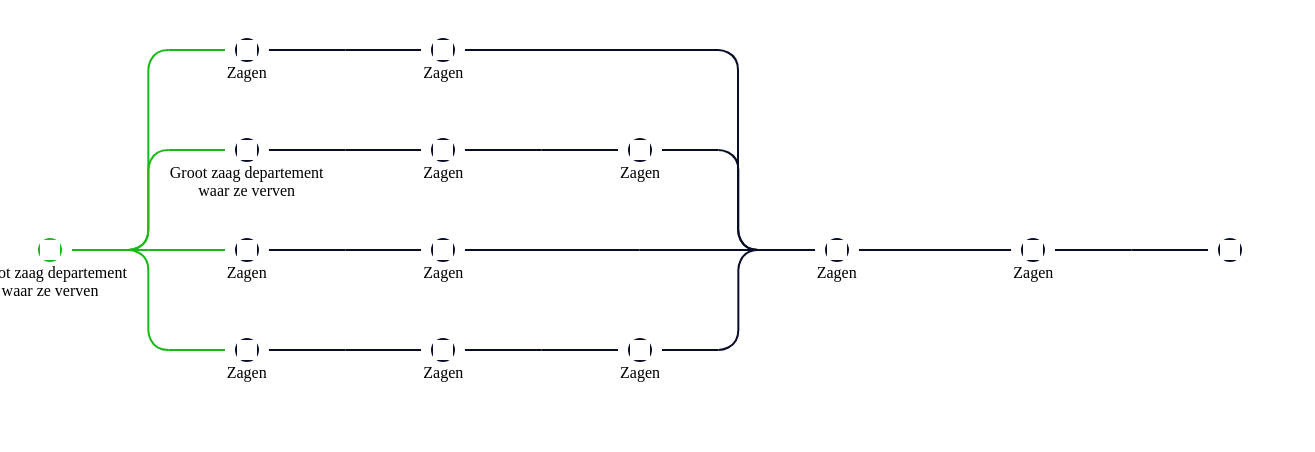
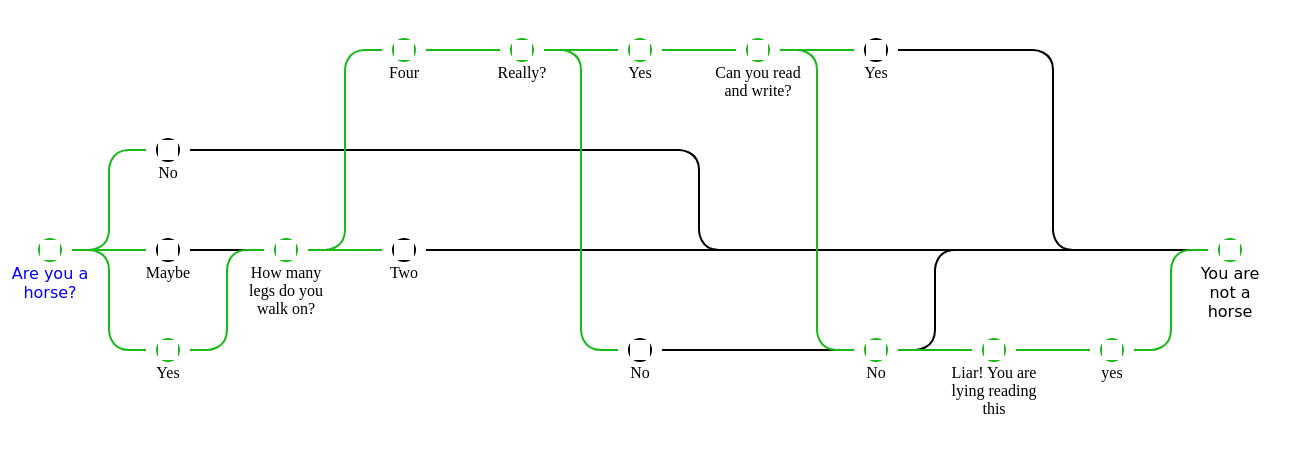
Before and after one commit to Mustry-Solutions/ignition-branching-module, a React (Create React App) app: page / in a window 1280 px wide. Shown: the top 452 px of the page, 1315 px wide, since content can reach past the window. Built offline with nearby package versions, Linux system fonts and the light colour scheme; grey boxes are pictures that could not be loaded.

Commit message:
Added style options

```diff
--- a/src/App.tsx
+++ b/src/App.tsx
@@ -8,151 +8,160 @@ import { InputType } from './client/types';
 const DATA: InputType[] = [
   {
     "color": "#18b918",
-    "name": "Groot zaag departement waar ze verven",
+    "name": "Are you a horse?",
     "id": 0,
     "nextId": [
       1,
-      4,
-      7,
-      13
+      3,
+      15
     ],
     "category": "0",
-    "fill": true
+    "style": {
+      "fontFamily": "Comic Sans MS",
+      "color": "blue"
+    }
   },
   {
-    "color": "#0A0D27",
-    "name": "Groot zaag departement waar ze verven",
+    "name": "No",
     "id": 1,
     "nextId": [
       2
-    ],
-    "category": "1"
-  },
-  {
-    "color": "#0A0D27",
-    "name": "Zagen",
-    "id": 2,
-    "nextId": [
-      3
-    ],
-    "category": "1"
-  },
-  {
-    "color": "#0A0D27",
-    "name": "Zagen",
-    "id": 3,
-    "nextId": [
-      9
     ],
     "category": "1",
     "fill": false
   },
   {
-    "color": "#0A0D27",
-    "name": "Zagen",
+    "color": "#18b918",
+    "name": "You are not a horse",
+    "id": 2,
+    "category": "0",
+    "style": {
+      "fontFamily": "Comic Sans MS"
+    }
+  },
+  {
+    "name": "Maybe",
+    "id": 3,
+    "nextId": [
+      4
+    ],
+    "fill": false,
+    "category": "0"
+  },
+  {
+    "color": "#18b918",
+    "name": "How many legs do you walk on?",
+    "id": 4,
+    "nextId": [
+      5,
+      6
+    ],
+    "category": "0"
+  },
+  {
+    "name": "Two",
+    "id": 5,
+    "nextId": [
+      2
+    ],
+    "fill": false,
+    "category": "0"
+  },
+  {
+    "color": "#18b918",
+    "name": "Four",
+    "id": 6,
+    "nextId": [
+      7
+    ],
+    "fill": false,
+    "category": "3"
+  },
+  {
+    "color": "#18b918",
+    "name": "Really?",
+    "id": 7,
+    "nextId": [
+      8, 9
+    ],
+    "category": "3"
+  },
+  {
+    "name": "No",
+    "id": 8,
+    "nextId": [
+      2
+    ],
+    "fill": false,
+    "category": "4"
+  },
+  {
+    "color": "#18b918",
+    "name": "Yes",
     "id": 9,
     "nextId": [
       10
     ],
-    "category": "0",
-    "fill": false
+    "fill": false,
+    "category": "3"
   },
   {
-    "color": "#0A0D27",
-    "name": "Zagen",
+    "color": "#18b918",
+    "name": "Can you read and write?",
     "id": 10,
     "nextId": [
-      11
+      11, 12
     ],
-    "category": "0",
-    "fill": false
+    "category": "3"
   },
   {
-    "color": "#0A0D27",
-    "name": "Zagen",
-    "id": 4,
+    "name": "Yes",
+    "id": 11,
     "nextId": [
-      5
+      2
     ],
-    "category": "2",
-    "fill": true
+    "fill": false,
+    "category": "3"
   },
   {
-    "color": "#0A0D27",
-    "name": "Zagen",
-    "id": 5,
+    "color": "#18b918",
+    "name": "No",
+    "id": 12,
     "nextId": [
-      6
+      13
     ],
-    "category": "2",
-    "fill": true
+    "fill": false,
+    "category": "4"
   },
   {
-    "color": "#0A0D27",
-    "name": "Zagen",
-    "id": 6,
-    "nextId": [
-      9
-    ],
-    "category": "2",
-    "fill": true
-  },
-  {
-    "color": "#0A0D27",
-    "name": "Zagen",
-    "id": 7,
-    "nextId": [
-      8
-    ],
-    "category": "0",
-    "fill": true
-  },
-  {
-    "color": "#0A0D27",
-    "name": "Zagen",
-    "id": 8,
-    "nextId": [
-      9
-    ],
-    "category": "0",
-    "fill": false
-  },
-  {
-    "color": "#0A0D27",
-    "name": "Zagen",
-    "id": 12,
-    "nextId": [
-      9
-    ],
-    "category": "4",
-    "fill": false
-  },
-  {
-    "color": "#0A0D27",
-    "name": "Zagen",
+    "color": "#18b918",
+    "name": "Liar! You are lying reading this",
     "id": 13,
     "nextId": [
       14
     ],
-    "category": "5",
-    "fill": true
+    "category": "4"
   },
   {
-    "color": "#0A0D27",
-    "name": "Zagen",
+    "color": "#18b918",
+    "name": "yes",
     "id": 14,
     "nextId": [
-      10
+      2
     ],
-    "category": "5",
-    "fill": false
+    "fill": false,
+    "category": "4"
   },
   {
-    "color": "#0A0D27",
-    "id": 11,
-    "category": "0",
-    "fill": false
-  }
+    "color": "#18b918",
+    "name": "Yes",
+    "id": 15,
+    "nextId": [
+      4
+    ],
+    "fill": false,
+    "category": "4"
+  },
 ]
 
 function App() {
--- a/src/client/BranchingComponent.tsx
+++ b/src/client/BranchingComponent.tsx
@@ -3,7 +3,7 @@ import Connection from './Connection';
 import NodeElement from './Node';
 import { BuildTree, InputType, NodeDict, Position, TreeNode } from './types';
 
-interface TreeProps {
+interface BranchingComponentProps {
     data: InputType[];
     rootId: number;
     minXOffset: number;
@@ -21,9 +21,9 @@ interface NodeState {
     innerElements: JSX.Element[];
 }
 
-export class BranchingComponent extends React.Component<TreeProps, NodeState> {
+export class BranchingComponent extends React.Component<BranchingComponentProps, NodeState> {
     elementRef: React.RefObject<any>;
-    constructor(props: TreeProps) {
+    constructor(props: BranchingComponentProps) {
         super(props);
 
         this.elementRef = React.createRef();
@@ -44,7 +44,7 @@ export class BranchingComponent extends React.Component<TreeProps, NodeState> {
         this.rebuildTree();
     }
 
-    componentDidUpdate(prevProps: Readonly<TreeProps>, prevState: Readonly<NodeState>, snapshot?: any): void {
+    componentDidUpdate(prevProps: Readonly<BranchingComponentProps>, prevState: Readonly<NodeState>, snapshot?: any): void {
         if (this.props !== prevProps || prevState.width !== this.state.width) {
             this.rebuildTree();
         }
@@ -73,7 +73,8 @@ export class BranchingComponent extends React.Component<TreeProps, NodeState> {
                 color: node.color,
                 children: node.nextId ? node.nextId : [],
                 category: node.category,
-                fill: node.fill
+                fill: node.fill,
+                style: node.style
             }, obj
         ), {});
     }
@@ -169,7 +170,8 @@ export class BranchingComponent extends React.Component<TreeProps, NodeState> {
                     backgroundColor={this.props.backgroundColor}
                     fill={node.fill}
                     size={this.props.nodeSize}
-                    textSpace ={xOffset - 30}
+                    textSpace={xOffset - 30}
+                    styleEmit={node.style}
                 />
             );
 
--- a/src/client/Node.tsx
+++ b/src/client/Node.tsx
@@ -12,6 +12,7 @@ interface NodeProps {
     fill?: boolean;
     size?: number;
     textSpace: number;
+    styleEmit?: Object;
 }
 
 const NodeElement = ({
@@ -24,10 +25,11 @@ const NodeElement = ({
     backgroundColor = '#ffffff',
     fill = true,
     size = 20,
-    textSpace
+    textSpace,
+    styleEmit = {}
 }: NodeProps) => {
     return (
-        <div className='nodeWrapper' style={{left: x, top: y}}>
+        <div className='nodeWrapper' style={{left: x, top: y, ...styleEmit}}>
             <div className='node' style={{backgroundColor: backgroundColor}}>
             <div className='iconWrapper' style={{
                     borderColor: color,
--- a/src/client/types.ts
+++ b/src/client/types.ts
@@ -5,6 +5,7 @@ export interface InputType {
     nextId?: number[];
     category: string;
     fill?: boolean;
+    style?: Object;
 }
 
 export interface TreeNode {
@@ -14,6 +15,7 @@ export interface TreeNode {
     children: number[];
     category: string;
     fill?: boolean;
+    style?: Object;
 }
 
 export interface NodeDict {
```
